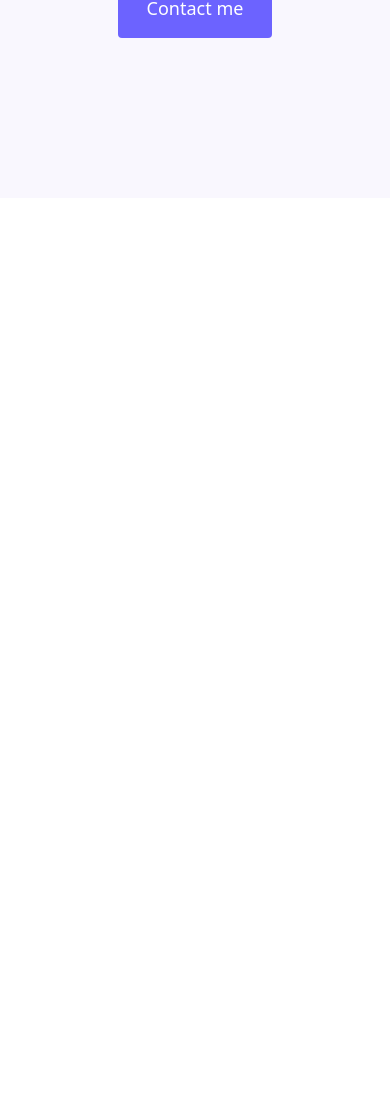
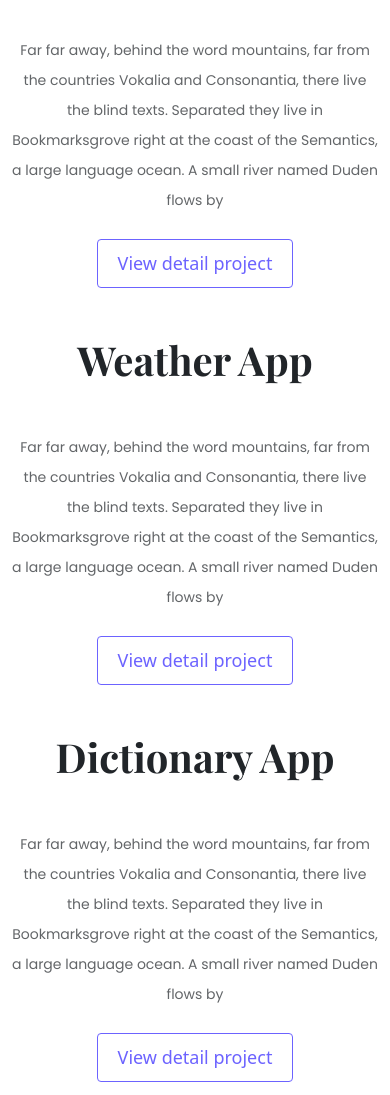
Before and after one commit to KerissaReddy2008/project-portfolio-response, a plain HTML site: page index.html in a window 390 px wide. Shown: the part 603-1698 px from the top of the page. Before the commit the page ends 844 px from the top, so only its background shows below. Drawn offline with nearby package versions, Linux system fonts and the light colour scheme; a web font is replaced by a local one.

Commit message:
imported images, added to HTML and CSS and made the site responsive

```diff
--- a/index.html
+++ b/index.html
@@ -39,5 +39,61 @@
         <a href="#" class="btn btn-contact">Contact me</a>
       </div>
     </div>
+    <p class="second-page-header">
+      Featured Project which my best projects be choice to show
+    </p>
+    <div class="container">
+      <div class="row mb-5">
+        <div class="col-6 d-none d-lg-block">
+          <img src="images/yogurt.png" class="img-fluid" />
+        </div>
+        <div class="col">
+          <div class="description-left">
+            <h1 class="secondary-heading mb-5">Yogurt Project</h1>
+            <p class="description mb-4">
+              Far far away, behind the word mountains, far from the countries
+              Vokalia and Consonantia, there live the blind texts. Separated
+              they live in Bookmarksgrove right at the coast of the Semantics, a
+              large language ocean. A small river named Duden flows by
+            </p>
+            <a href="#" class="btn clear-button">View detail project</a>
+          </div>
+        </div>
+      </div>
+      <div class="row mb-5">
+        <div class="col">
+          <div class="description-left">
+            <h1 class="secondary-heading mb-5">Weather App</h1>
+            <p class="description mb-4">
+              Far far away, behind the word mountains, far from the countries
+              Vokalia and Consonantia, there live the blind texts. Separated
+              they live in Bookmarksgrove right at the coast of the Semantics, a
+              large language ocean. A small river named Duden flows by
+            </p>
+            <a href="#" class="btn clear-button">View detail project</a>
+          </div>
+        </div>
+        <div class="col-6 d-none d-lg-block">
+          <img src="images/weather.png" class="img-fluid" />
+        </div>
+      </div>
+      <div class="row mb-5">
+        <div class="col-6 d-none d-lg-block">
+          <img src="images/Dictionary.png" class="img-fluid" />
+        </div>
+        <div class="col">
+          <div class="description-left">
+            <h1 class="secondary-heading mb-5">Dictionary App</h1>
+            <p class="description mb-4">
+              Far far away, behind the word mountains, far from the countries
+              Vokalia and Consonantia, there live the blind texts. Separated
+              they live in Bookmarksgrove right at the coast of the Semantics, a
+              large language ocean. A small river named Duden flows by
+            </p>
+            <a href="#" class="btn clear-button">View detail project</a>
+          </div>
+        </div>
+      </div>
+    </div>
   </body>
 </html>
--- a/styles/portfolio.css
+++ b/styles/portfolio.css
@@ -3,7 +3,9 @@
     --background-color:#F9F7FE;
     --default-heading-font:"Playfair Display",
         serif;
-    --paragraph-font: font-family: "Poppins",
+    --paragraph-font: "Poppins",
+        sans-serif;
+    --primary-font-color:#272142;
 }
 
 
@@ -26,7 +28,7 @@ h2  {
     font-weight: normal;
     font-size: 24px;
     margin: 0;
-    color: #272142;
+    color:var(--primary-font-color)
 }
 
 .cover-wrap {
@@ -36,9 +38,7 @@ h2  {
 
 }
 
-.cover-details {
-    margin-top: 276px;
-}
+
 
 .btn-contact {
 border-radius: 4px;
@@ -46,6 +46,81 @@ padding: 15px 28px;
 color: white;
 background: var(--button-color);
 font-size: 18px;
-line-height: 27pxs;
+line-height: 27px;
+}
+
+.second-page-header {
+    color: var(--primary-font-color);
+    font-size: 18px;
+    text-align: center;
+    font-weight: normal;
+    margin-top: 100px;
+}
+
+.secondary-heading {
+
+    font-size: 64px;
+    font-family: var(--default-heading-font);
+    font-weight: 700;
+    text-align: center;
 
 }
+
+.description{
+    font-family: var(--paragraph-font);
+    font-size: 16px;
+    font-weight: 400;
+    text-align: center;
+    opacity: 70%;
+    line-height: 30px;
+}
+
+.clear-button {
+
+   font-size: 18px;
+    line-height: 27px;
+    border-radius: 4px;
+    padding: 10px 20px;
+    color: var(--button-color);
+    border: 1px solid var(--button-color);
+
+}
+
+.description-left {
+    padding: 120px 60px;
+}
+
+@media (max-width: 992px) {
+    .description-left {
+        padding: 0;
+        text-align: center;
+    }
+
+    h1 {
+        font-size: 50px;
+    }
+
+    .secondary-heading {
+        font-size: 40px;
+    }
+
+    .cover-wrap {
+       padding: 50px 25px;
+    }
+
+    p{
+        font-size: 24px;
+    }
+
+    h2 {
+        font-size: 18px;
+    }
+
+    .second-page-header {
+        font-size: 16px;
+    }
+
+    .description {
+        font-size: 14px;
+    }
+}
```
Also changed, not shown: images/Dictionary.png (added), images/weather.png (added), images/yogurt.png (added).
